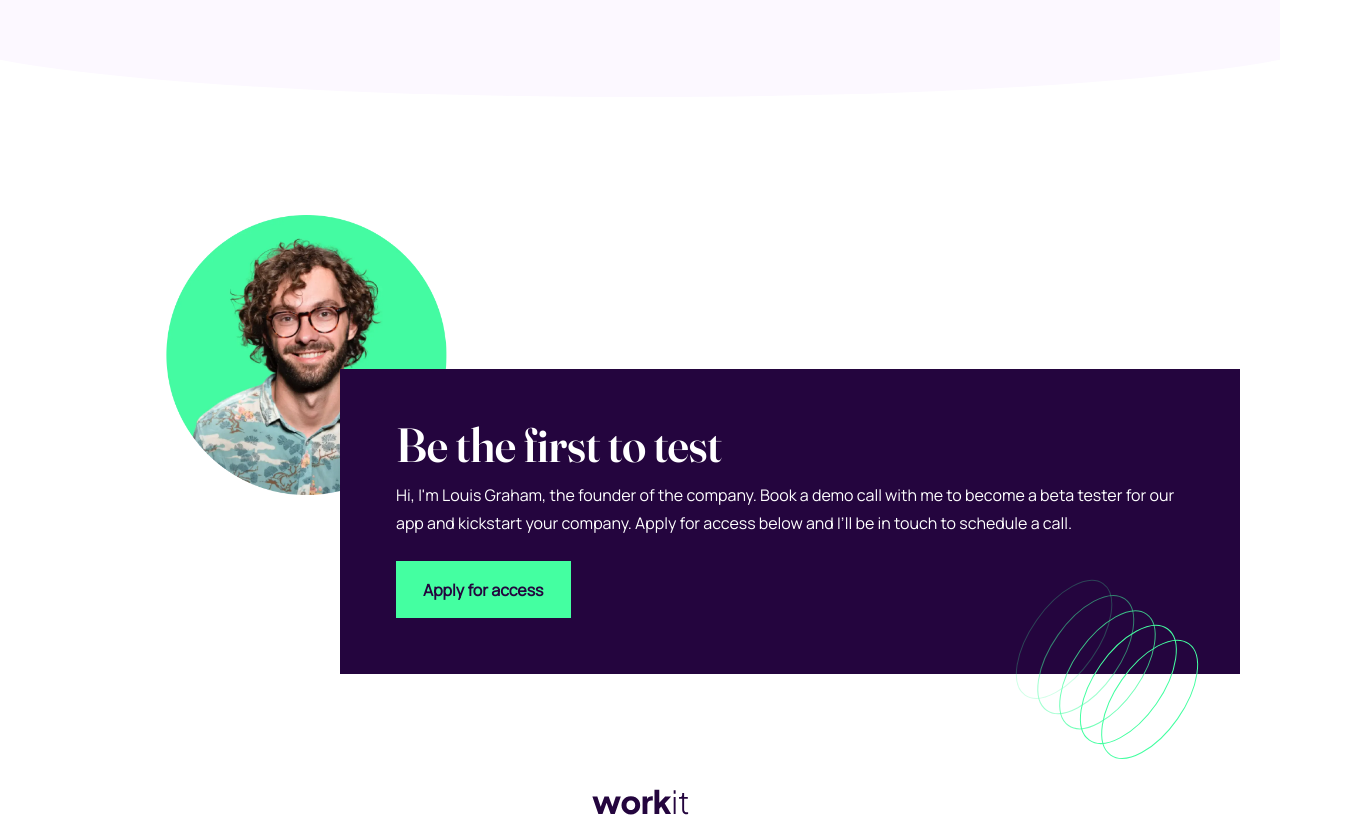
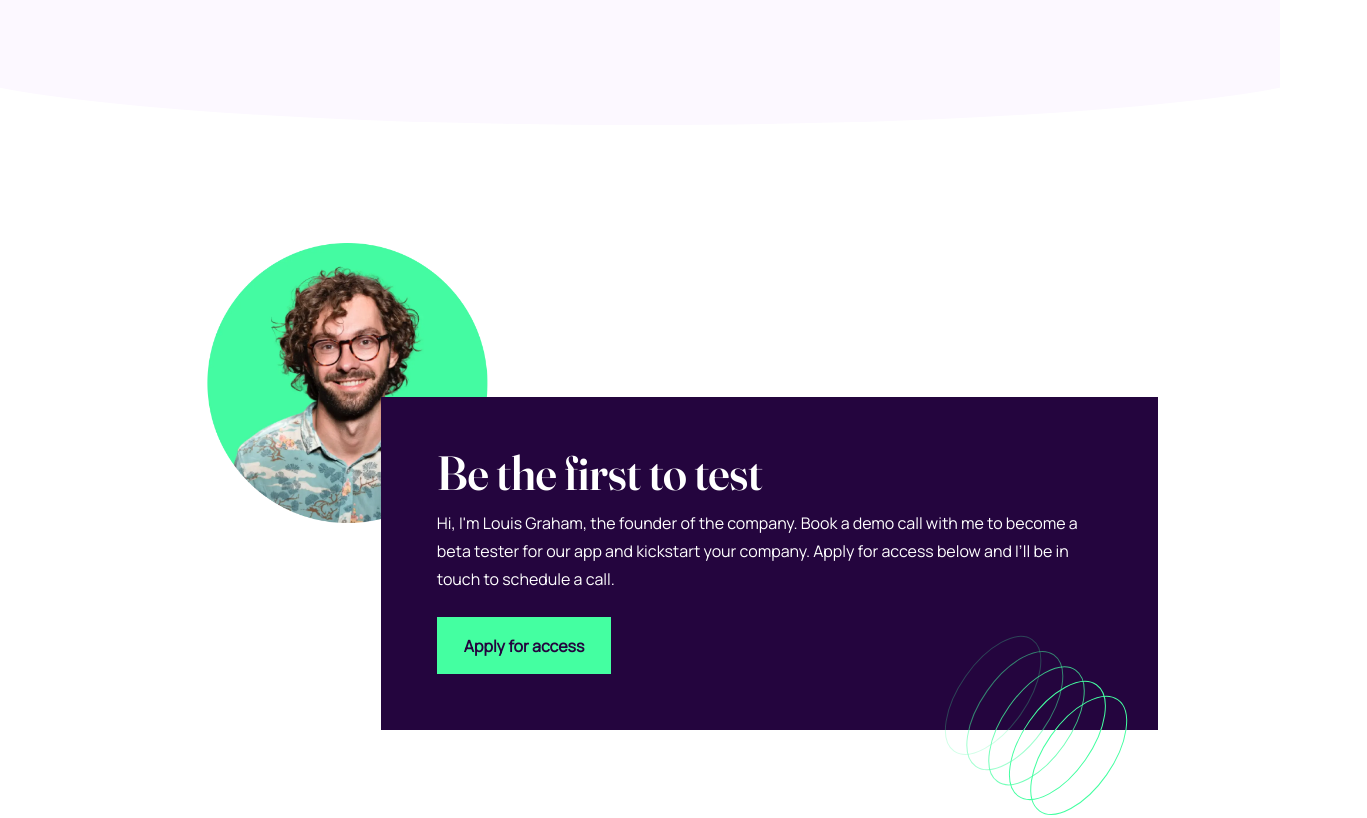
Before and after one commit to Dudeldups/FM-workit-landing-page, a plain HTML site: page index.html in a window 1280 px wide. Shown: the part 1454-2272 px from the top of the page, 1367 px wide, since content can reach past the window. Drawn offline with Linux system fonts and the light colour scheme.

Commit message:
fixed overflow

```diff
--- a/src/scss/_mixins.scss
+++ b/src/scss/_mixins.scss
@@ -1,7 +1,8 @@
 @use "colors";
 
 @mixin side-padding {
-  padding-inline: clamp(1rem, -1.045rem + 8.73vw, 2.5rem);
+  // padding-inline: clamp(1rem, -1.045rem + 8.73vw, 2.5rem);
+  padding-inline: clamp(1rem, -4.8rem + 15.5vw, 10rem);
 }
 
 @mixin green-button {
--- a/src/scss/main.scss
+++ b/src/scss/main.scss
@@ -47,6 +47,7 @@ body {
 
 .top {
   position: relative;
+  overflow-x: hidden;
   @include side-padding;
   padding-top: 2rem;
   padding-bottom: clamp(8rem, 7.01rem + 4.2vw, 10.8rem);
@@ -241,7 +242,7 @@ body {
         position: absolute;
         bottom: 0;
         right: 0;
-        transform: translate(-10%, 50%);
+        transform: translate(-5%, 50%);
       }
     }
 
```
Also changed, not shown: src/css/main.css, 1 other file.
